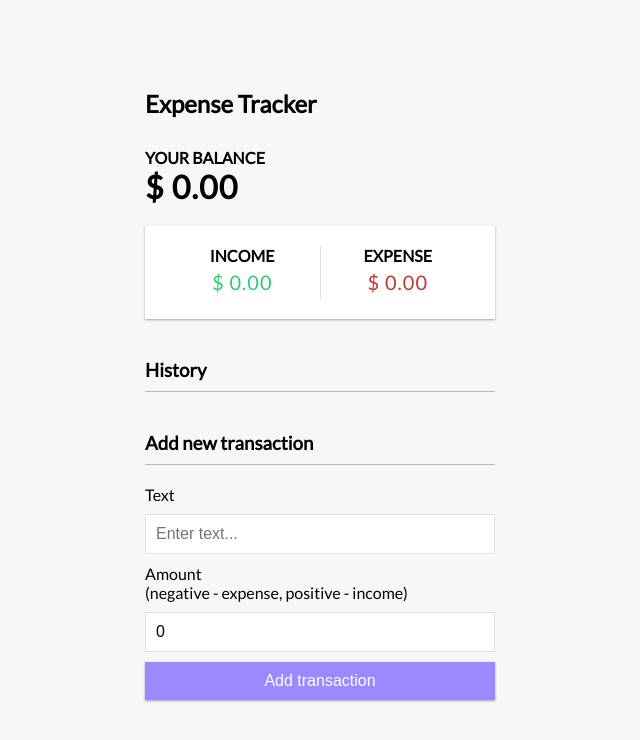
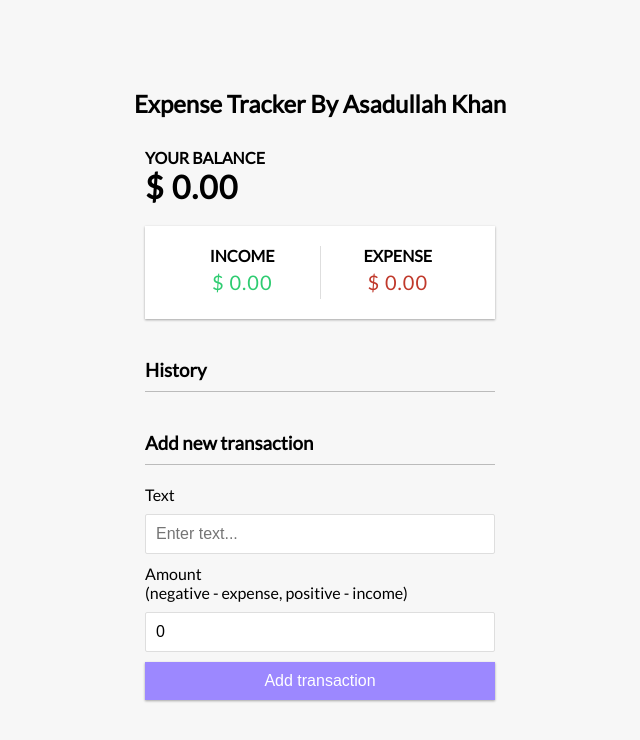
Before and after one commit to Asadullahkhankaimkhani/expense-tracker, a React (Create React App) app: page / in a window 1280 px wide. Shown: the top 740 px of the page, without its empty margins (320-960 px from the left). Built offline with nearby package versions, Linux system fonts and the light colour scheme.

Commit message:
Adding some sty;e

```diff
--- a/src/App.css
+++ b/src/App.css
@@ -149,3 +149,6 @@ input[type='number'] {
 .list li:hover .delete-btn {
   opacity: 1;
 }
+.list li:hover {
+  background-color: darksalmon;
+}
--- a/src/Header.js
+++ b/src/Header.js
@@ -3,7 +3,7 @@ import React from 'react';
 export const Header = () => {
   return (
     <h2>
-      Expense Tracker
+      Expense Tracker By Asadullah Khan
     </h2>
   )
 }
```
Also changed, not shown: 1 other file (tests, documents, lock files or other folders).
